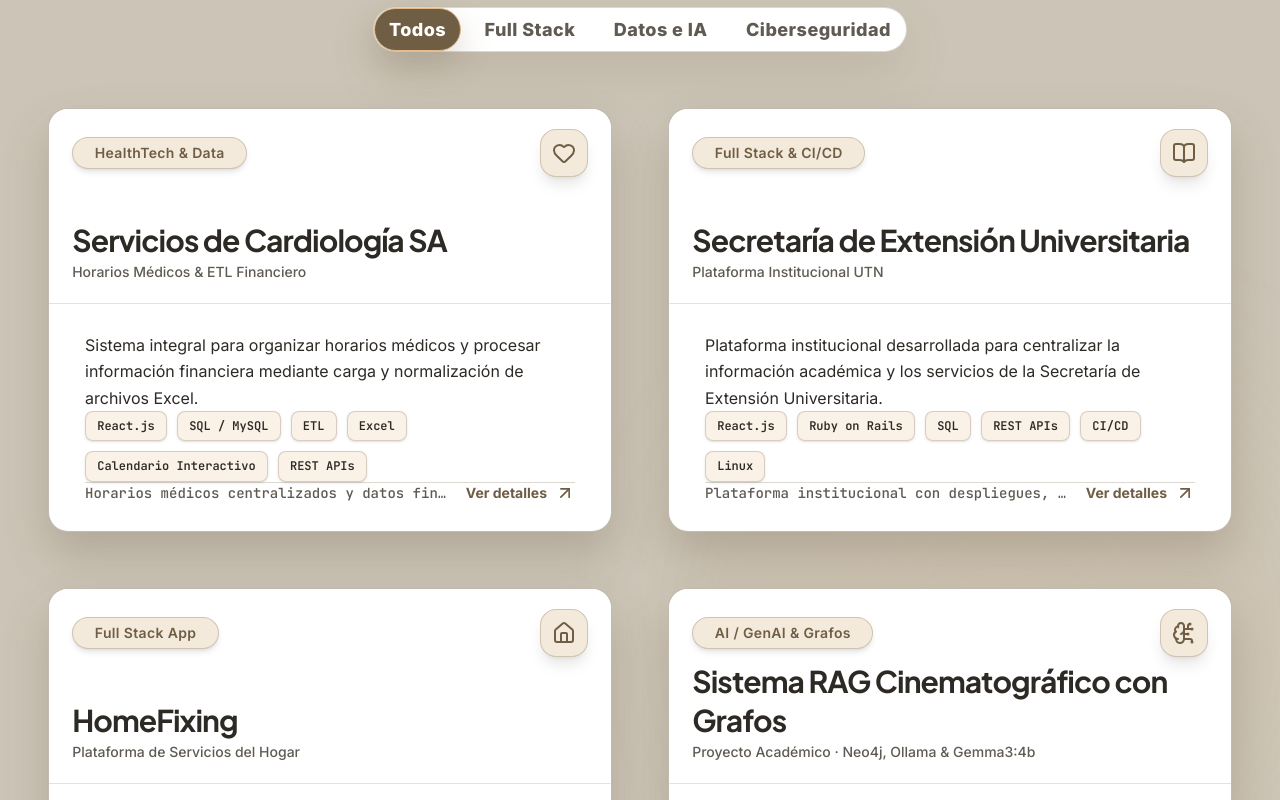
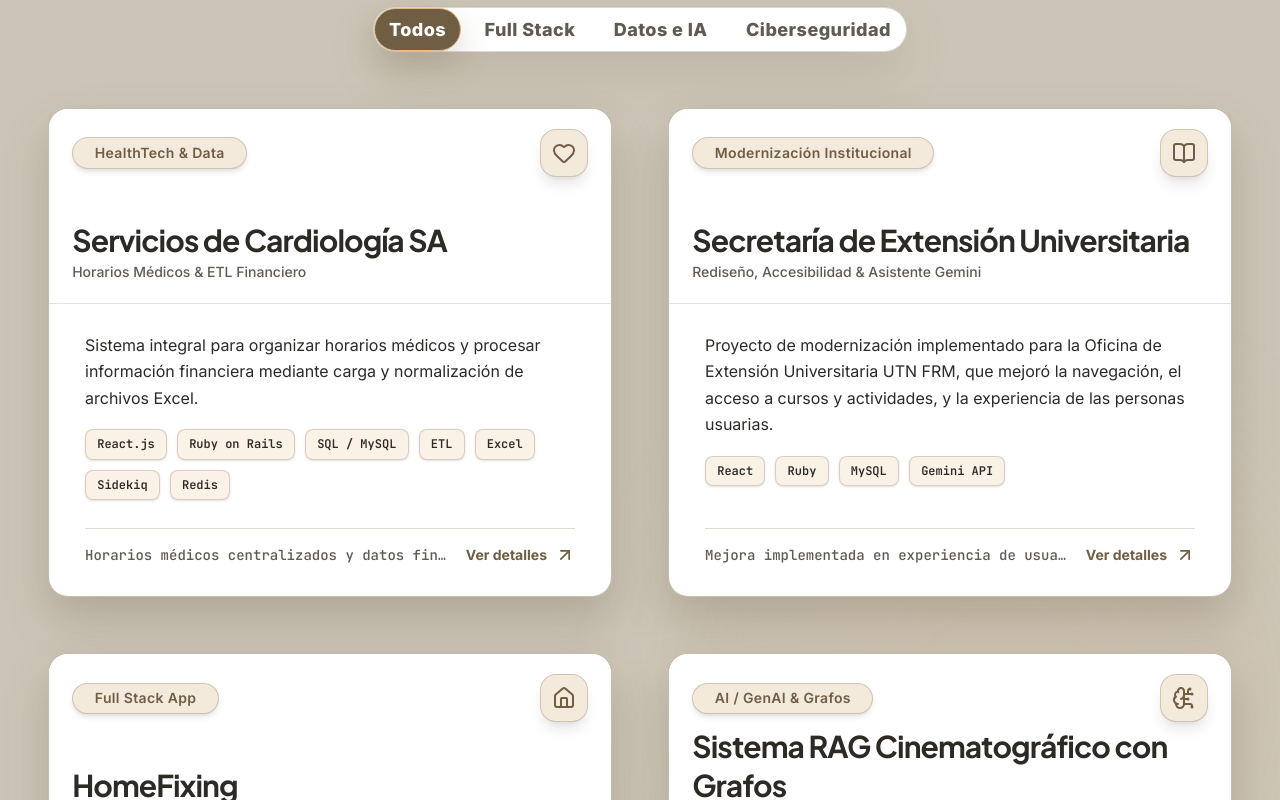
Before and after one commit to LeoSecotaro/portfolio, a React (Vite) app: page /#hero in a window 1280 px wide. Shown: the part 3100-3900 px from the top of the page. Built offline with nearby package versions, Linux system fonts and the light colour scheme.

Commit message:
Refine project modal and portfolio content

```diff
--- a/src/components/ProjectsSection.jsx
+++ b/src/components/ProjectsSection.jsx
@@ -157,7 +157,7 @@ export default function ProjectsSection() {
                     </p>
 
                     {/* Tech Stack Badges */}
-                    <div className="flex flex-wrap gap-2.5 mb-8">
+                    <div className="project-tech-stack flex flex-wrap gap-2.5 mb-8">
                       {project.techStack.map((tech) => (
                         <span
                           key={tech}
@@ -170,7 +170,7 @@ export default function ProjectsSection() {
                   </div>
 
                   {/* Card Action */}
-                  <div className="pt-5 border-t border-white/10 flex items-center justify-between gap-3">
+                  <div className="project-card-action pt-5 border-t border-white/10 flex items-center justify-between gap-3">
                     <span className="text-xs sm:text-sm font-mono text-slate-400 font-medium truncate flex-1">
                       {project.metrics}
                     </span>
--- a/src/data/portfolioData.js
+++ b/src/data/portfolioData.js
@@ -215,28 +215,30 @@ export const projects = [
   {
     id: "seu-utn-platform",
     title: "Secretaría de Extensión Universitaria",
-    subtitle: "Plataforma Institucional UTN",
+    subtitle: "Rediseño, Accesibilidad & Asistente Gemini",
     category: "Full Stack",
-    badge: "Full Stack & CI/CD",
-    summary: "Plataforma institucional desarrollada para centralizar la información académica y los servicios de la Secretaría de Extensión Universitaria.",
-    description: "Desarrollo Full Stack de la página oficial de la Secretaría de Extensión Universitaria de UTN, desde el relevamiento de requerimientos y el diseño funcional hasta el mantenimiento, los despliegues y la mejora continua de la experiencia de usuario.",
+    badge: "Modernización Institucional",
+    summary: "Proyecto de modernización implementado para la Oficina de Extensión Universitaria UTN FRM, que mejoró la navegación, el acceso a cursos y actividades, y la experiencia de las personas usuarias.",
+    description: "Se optimizó el sistema de la Oficina de Extensión Universitaria de la Universidad Tecnológica Nacional Facultad Regional Mendoza mediante el rediseño de su interfaz y la incorporación de nuevas funcionalidades. Se desarrolló una aplicación web moderna con React, navegación clara, contenidos mejor organizados e integración eficiente con las fuentes de datos existentes. Además, se implementó un chatbot basado en Gemini para consultas en tiempo real sobre cursos, inscripciones, fechas y requisitos, junto con notificaciones y mejoras sobre las opciones de accesibilidad ya disponibles.",
     keyFeatures: [
-      "Desarrollo y mantenimiento de interfaces institucionales escalables centradas en el usuario.",
-      "Análisis de requerimientos y estructuración de información académica.",
-      "Implementación de pipelines CI/CD para despliegues confiables.",
-      "Gestión de infraestructura web, disponibilidad y reportes de rendimiento."
+      "Se rediseñó la interfaz institucional con navegación clara y una presentación más intuitiva de cursos y actividades.",
+      "Se organizaron los contenidos y se integraron las fuentes de datos existentes para una visualización actualizada.",
+      "Se implementó un asistente conversacional basado en Gemini para consultas sobre cursos, inscripciones, fechas y requisitos.",
+      "Se incorporaron notificaciones y alertas para comunicar novedades relevantes a las personas usuarias.",
+      "Se preservaron, mejoraron y ampliaron las opciones de accesibilidad del sistema."
     ],
-    techStack: ["React.js", "Ruby on Rails", "SQL", "REST APIs", "CI/CD", "Linux"],
-    metrics: "Plataforma institucional con despliegues, mantenimiento y monitoreo continuo.",
+    techStack: ["React", "Ruby", "MySQL", "Gemini API"],
+    metrics: "Mejora implementada en experiencia de usuario, acceso a la información y automatización de consultas.",
     gradient: "from-neutral-900 to-indigo-600",
     icon: "BookOpen",
     en: {
       title: "University Extension Office",
-      subtitle: "UTN Institutional Platform",
-      summary: "An institutional platform built to centralize academic information and services for the University Extension Office.",
-      description: "Full Stack development for the UTN University Extension Office website, from requirements gathering and functional design to maintenance, deployments, and continuous user-experience improvement.",
-      keyFeatures: ["Development and maintenance of scalable, user-centered institutional interfaces.", "Requirements analysis and academic-information structuring.", "CI/CD pipelines for reliable deployments.", "Web infrastructure, availability, and performance-report management."],
-      metrics: "Institutional platform with continuous deployment, maintenance, and monitoring."
+      subtitle: "Redesign, Accessibility & Gemini Assistant",
+      badge: "Institutional Modernization",
+      summary: "A modernization project implemented for the UTN FRM University Extension Office, improving navigation, access to courses and activities, and the user experience.",
+      description: "The University Extension Office system at Universidad Tecnológica Nacional Facultad Regional Mendoza was improved through an interface redesign and new features. A modern React web application was developed with clearer navigation, better-organized content, and efficient integration with existing data sources. A Gemini-based chatbot was also implemented for real-time questions about courses, enrollment, dates, and requirements, along with notifications and improvements to the existing accessibility features.",
+      keyFeatures: ["The institutional interface was redesigned with clear navigation and a more intuitive presentation of courses and activities.", "Content was organized and existing data sources were integrated for an up-to-date view.", "A Gemini-based conversational assistant was implemented for questions about courses, enrollment, dates, and requirements.", "Notifications and alerts were incorporated for relevant updates.", "The system's accessibility features were preserved, improved, and expanded."],
+      metrics: "Implemented improvements to user experience, information access, and automated inquiries."
     }
   },
   {
@@ -254,7 +256,7 @@ export const projects = [
       "Carga de archivos Excel y normalización de datos mediante un proceso ETL.",
       "Comparación de información financiera cargada para facilitar el análisis operativo."
     ],
-    techStack: ["React.js", "SQL / MySQL", "ETL", "Excel", "Calendario Interactivo", "REST APIs"],
+    techStack: ["React.js", "Ruby on Rails", "SQL / MySQL", "ETL", "Excel", "Sidekiq", "Redis"],
     gallery: [
       { src: "/images/scsa/manejo-horarios-faltas.jpeg", alt: "Manejo de horarios y faltas" },
       { src: "/images/scsa/dashboard-financiero.jpeg", alt: "Dashboard financiero" },
--- a/src/index.css
+++ b/src/index.css
@@ -327,6 +327,18 @@ body,
   box-shadow: 0 1.5rem 3rem rgba(99, 102, 241, 0.2);
 }
 
+/* Keep the project-card divider clear of both technologies and footer content. */
+.project-tech-stack {
+  margin-top: 1.15rem;
+  margin-bottom: 1.35rem !important;
+}
+
+.project-card-action {
+  margin-top: 0.4rem;
+  padding-top: 1rem !important;
+  padding-bottom: 0.2rem;
+}
+
 /* Technology pillars: restore generous rhythm around the section and cards. */
 .pillars-section {
   padding-top: 5rem !important;
@@ -1804,6 +1816,35 @@ html[data-theme="light"] #root {
   -webkit-backdrop-filter: blur(12px) saturate(90%);
 }
 
+.project-modal-footer {
+  display: none !important;
+}
+
+.project-modal-technologies-section {
+  display: none;
+}
+
+.project-modal-tools-footer {
+  padding: 1.15rem 2rem 1.35rem;
+  border-top: 1px solid rgba(255, 255, 255, 0.1);
+  background: rgba(23, 23, 23, 0.92);
+}
+
+.project-modal-tools-footer h3 {
+  margin-bottom: 1rem !important;
+}
+
+[data-theme="light"] .project-modal-tools-footer {
+  background: #f4eadc;
+  border-top-color: rgba(111, 93, 68, 0.2);
+}
+
+[data-theme="light"] .project-modal-tools-footer .project-modal-tech-pill {
+  background-color: #ffffff !important;
+  border-color: rgba(111, 93, 68, 0.24) !important;
+  color: #2d2a26 !important;
+}
+
 html.dark .hero-description,
 .portfolio-app.dark .hero-description {
   color: #fafafa !important;
--- a/src/main.jsx
+++ b/src/main.jsx
@@ -1,6 +1,6 @@
 import { StrictMode } from 'react'
 import { createRoot } from 'react-dom/client'
-import './index.css?theme-palette-v19'
+import './index.css?theme-palette-v25'
 import App from './App.jsx'
 import { LanguageProvider } from './i18n/LanguageContext.jsx'
 
```
Also changed, not shown: index.html (+1 -1 lines), src/components/ProjectModal.jsx (+33 -10 lines).
